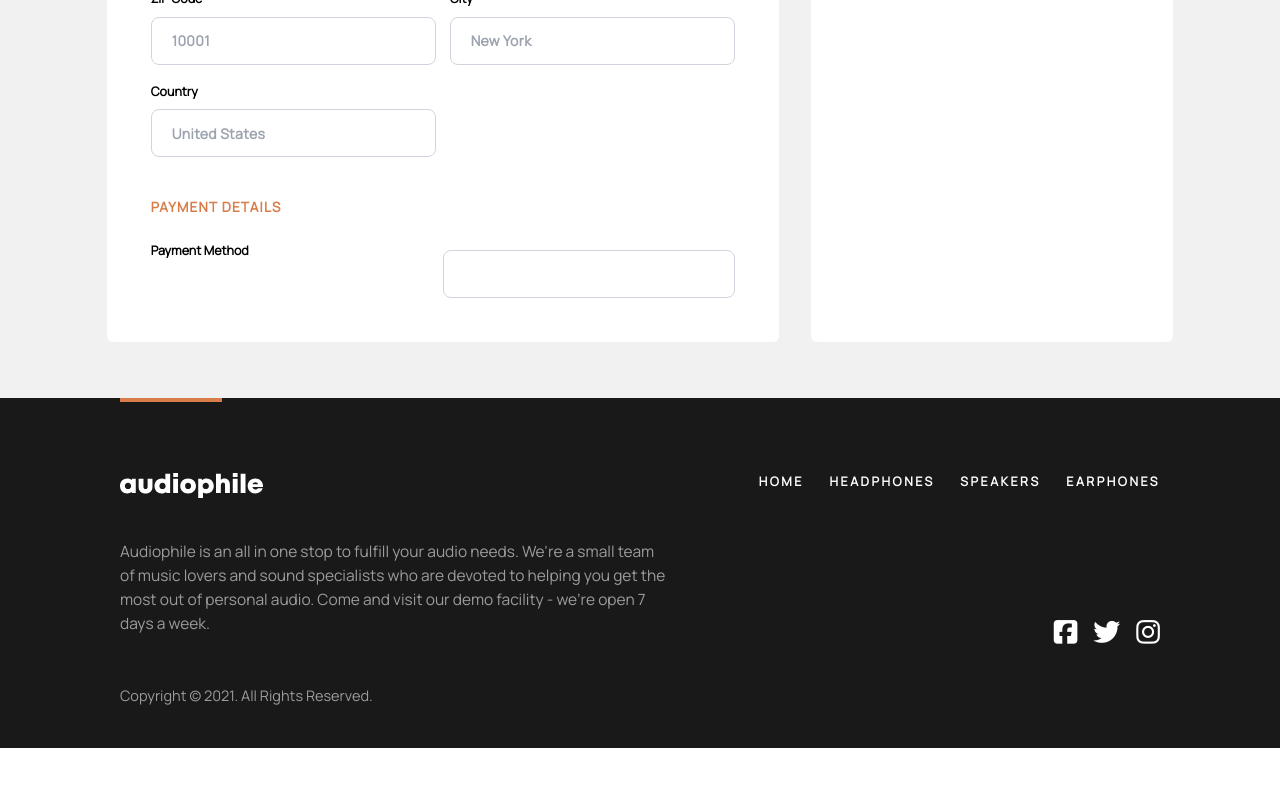
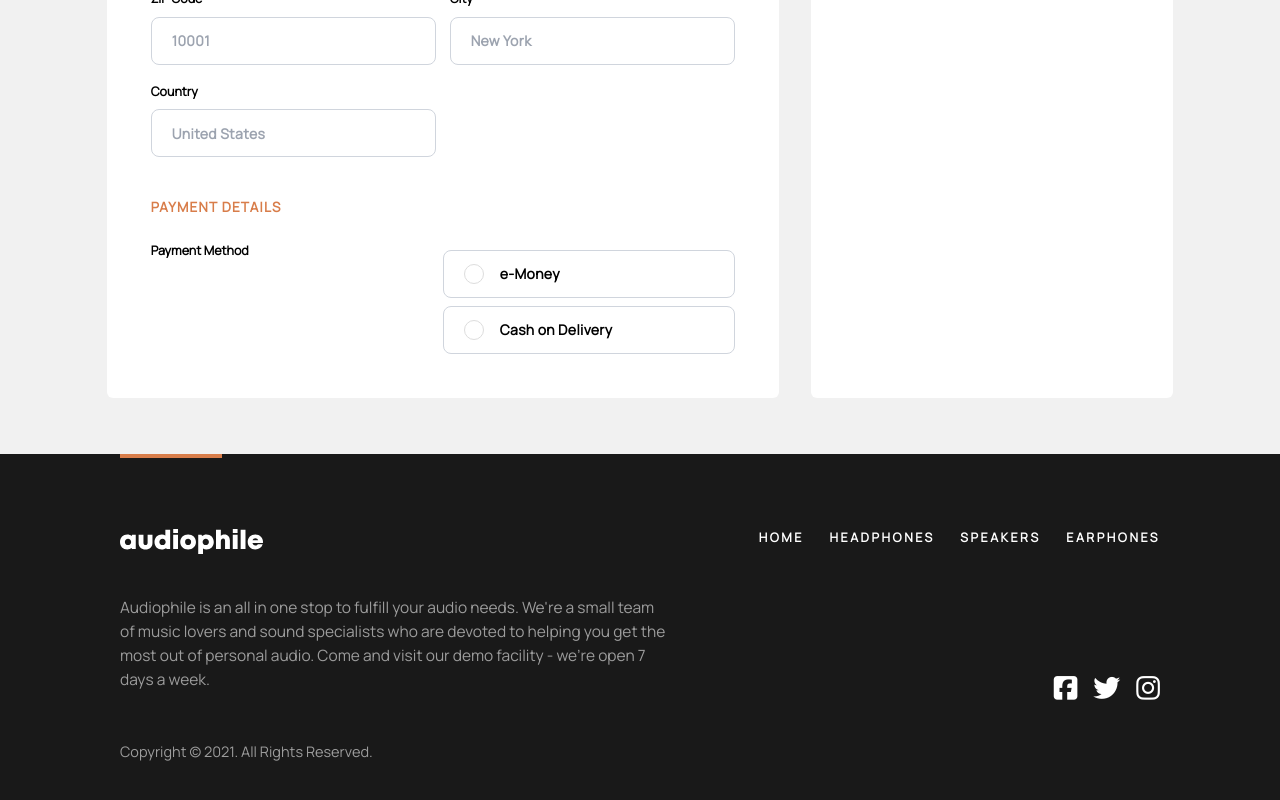
Before and after one commit to MusaZeshan-IT/Audiophile, a React (Vite) app: page /checkout in a window 1280 px wide. Shown: the part 769-1569 px from the top of the page. Before the commit the page ends 1517 px from the top, so only its background shows below. Built offline with nearby package versions, Linux system fonts and the light colour scheme.

Commit message:
My checkbox component has now been completed.

```diff
--- a/src/components/Checkout/Checkbox.jsx
+++ b/src/components/Checkout/Checkbox.jsx
@@ -1,29 +1,36 @@
-import React, { useRef } from 'react'
+// CheckBox.js
+import React from 'react';
 
-function CheckBox({ isDoubled = false, fieldName, fieldPlaceholder, fieldWidth = 48.8 }) {
-    const inputRef = useRef(null)
-    const handleClick = (e) => {
-        e.preventDefault();
-        if (inputRef.current) {
-            inputRef.current.style.borderColor = "#d87d4a"
-        }
-    }
+function CheckBox({ selectedOption, fieldName, fieldPlaceholder, fieldWidth = 48.8, idName, onClick }) {
+    const handleInputClick = () => {
+        onClick(idName);
+    };
 
     return (
-        <>
-            {isDoubled ? (
-                <div style={{ width: `${fieldWidth}% ` }}>
-                    <h4 className='font-semibold text-[12.5px]'>{fieldName}</h4>
-                    <input required={true} ref={inputRef} onClick={handleClick} id='checkBox' className='w-full border border-[#d0d5dd] h-12 rounded-lg mt-2 px-5 font-bold text-sm tracking-wide' type="text" placeholder={fieldPlaceholder} />
+        <div style={{ width: `${fieldWidth}%` }}>
+            <label htmlFor={idName}>
+                <div
+                    onClick={handleInputClick}
+                    className={`cursor-pointer flex items-center w-full border h-12 rounded-lg mt-2 px-5 font-bold text-sm tracking-wide ${selectedOption ? 'border-[#d87d4a]' : 'border-[#d0d5dd]'}`}
+                    type="text"
+                    placeholder={fieldPlaceholder}
+                >
+                    <div className='me-4 h-5 w-5 rounded-[50%] border border-[#ddd] outline-none transition-all duration-300 flex justify-center items-center'>
+                        <input
+                            className={`h-[10px] w-[10px] rounded-[50%] appearance-none checked:bg-[#d87d4a]`}
+                            id={idName}
+                            value={fieldName}
+                            type="radio"
+                            name="paymentMethod"
+                            checked={selectedOption}
+                            readOnly
+                        />
+                    </div>
+                    <span>{fieldName}</span>
                 </div>
-            ) : (
-                <div className='mt-[18px]' style={{ width: `${fieldWidth}% ` }}>
-                    <h4 className='font-semibold text-[12.5px]'>{fieldName}</h4>
-                    <input required={true} ref={inputRef} onClick={handleClick} id='checkBox' className='w-full border border-[#d0d5dd] h-12 rounded-lg mt-2 px-5 font-bold text-sm tracking-wide' type="text" placeholder={fieldPlaceholder} />
-                </div>
-            )}
-        </>
-    )
+            </label>
+        </div>
+    );
 }
 
-export default CheckBox
+export default CheckBox;
--- a/src/components/Checkout/DoubledInputField.jsx
+++ b/src/components/Checkout/DoubledInputField.jsx
@@ -1,14 +1,19 @@
-import React from 'react'
+import React, { useState } from 'react'
 import InputBox from './InputBox'
 import CheckBox from './Checkbox'
 
 function DoubledInputField({ isDoubledColumn = false, fieldName1, fieldName2, fieldPlaceholder1, fieldPlaceholder2 }) {
+    const [selectedOption, setSelectedOption] = useState(null);
+    function handleRadioClick(id) {
+        setSelectedOption(id);
+    }
+
     return (
         <>
             {isDoubledColumn ? (
                 <div className="w-full flex flex-col justify-between" >
-                    <CheckBox fieldWidth="100" isDoubled={true} fieldName={fieldName1} fieldPlaceholder={fieldPlaceholder1} />
-                    {/* <CheckBox fieldWidth="100" isDoubled={true} fieldName={fieldName2} fieldPlaceholder={fieldPlaceholder2} /> */}
+                    <CheckBox onClick={handleRadioClick} selectedOption={selectedOption === "checkbox1"} idName="checkbox1" fieldWidth="100" fieldName={fieldName1} fieldPlaceholder={fieldPlaceholder1} />
+                    <CheckBox onClick={handleRadioClick} selectedOption={selectedOption  === "checkbox2"} idName="checkbox2" fieldWidth="100" fieldName={fieldName2} fieldPlaceholder={fieldPlaceholder2} />
                 </div>
             ) : (
                 <div className="w-full flex justify-between mt-[18px]">
--- a/src/pages/Checkout.jsx
+++ b/src/pages/Checkout.jsx
@@ -36,7 +36,7 @@ function Checkout() {
                                     <h4 className='font-semibold text-[12.5px]'>Payment Method</h4>
                                 </div>
                                 <div className='w-6/12'>
-                                    <DoubledInputField isDoubledColumn={true} fieldPlaceholder1=""/>
+                                    <DoubledInputField isDoubledColumn={true} fieldName1="e-Money" fieldName2="Cash on Delivery" />
                                 </div>
                             </div>
                         </div>
```
